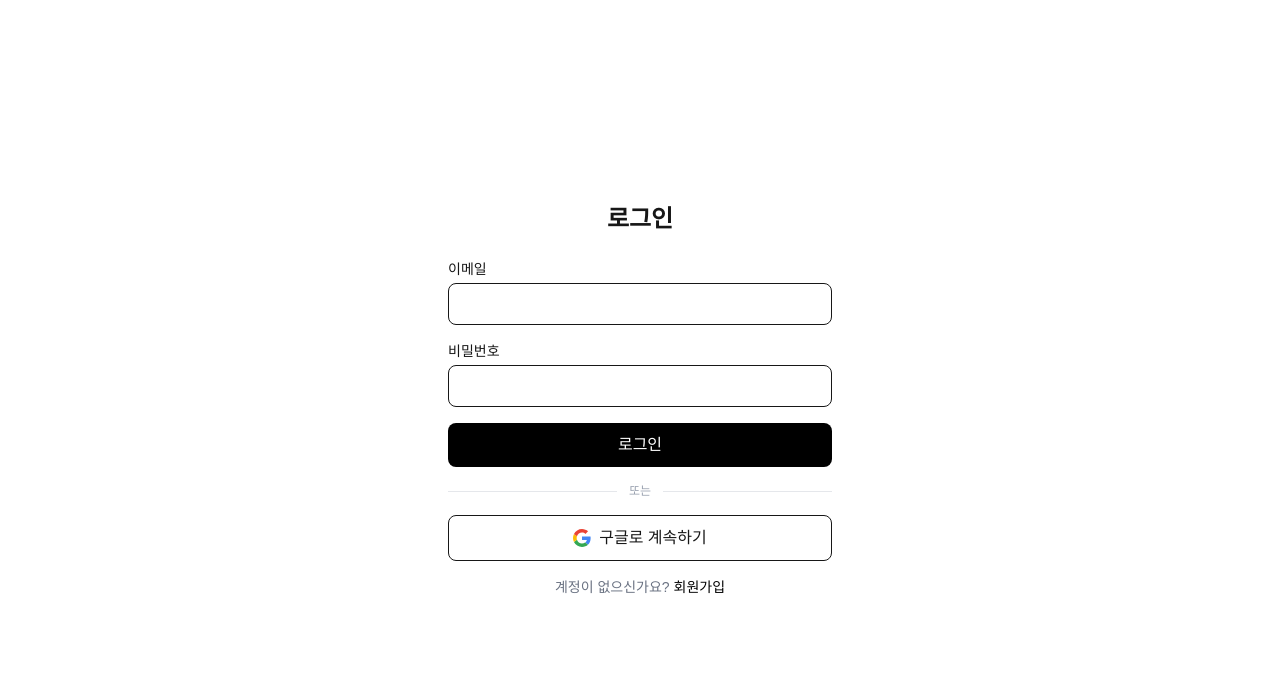
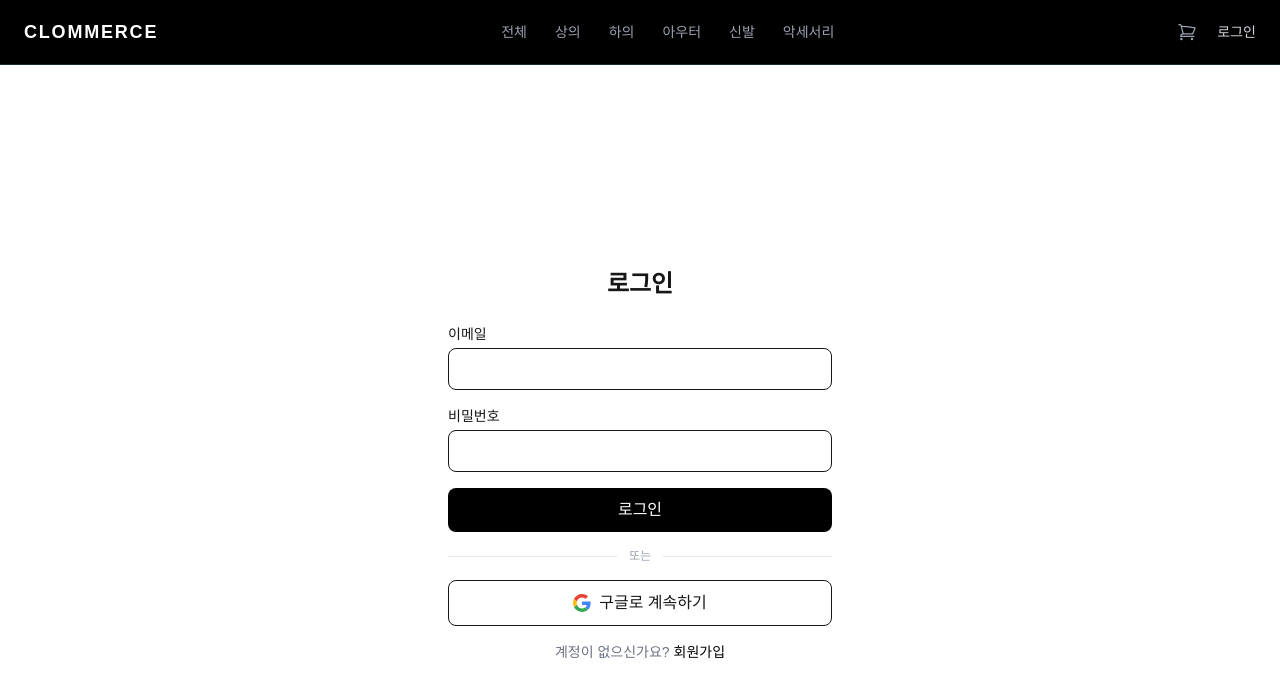
Before and after one commit to wooktori/clommerce, a Next.js app: page /login in a window 1280 px wide. Shown: the top 698 px of the page. Built offline with nearby package versions, Linux system fonts and the light colour scheme; no server answers.

Commit message:
feat: 헤더 컴포넌트 구현 (로고, 카테고리, 장바구니, 유저 메뉴)

```diff
--- a/src/app/layout.tsx
+++ b/src/app/layout.tsx
@@ -3,6 +3,7 @@ import { Geist, Geist_Mono } from "next/font/google";
 import "./globals.css";
 import { AuthProvider } from "@/providers/AuthProvider";
 import { QueryProvider } from "@/providers/QueryProvider";
+import Header from "@/components/layout/Header";
 
 const geistSans = Geist({
   variable: "--font-geist-sans",
@@ -27,11 +28,15 @@ export default function RootLayout({
   return (
     <html
       lang="ko"
+      trancy-version="7.8.7"
       className={`${geistSans.variable} ${geistMono.variable} h-full antialiased`}
     >
       <body className="min-h-full flex flex-col">
         <QueryProvider>
-          <AuthProvider>{children}</AuthProvider>
+          <AuthProvider>
+            <Header />
+            {children}
+          </AuthProvider>
         </QueryProvider>
       </body>
     </html>
--- /dev/null
+++ b/src/components/layout/Header.tsx
@@ -0,0 +1,133 @@
+"use client";
+
+import Link from "next/link";
+import { useEffect, useRef, useState } from "react";
+import { useAuth } from "@/providers/AuthProvider";
+import { logout } from "@/services/auth";
+
+const CATEGORIES = ["전체", "상의", "하의", "아우터", "신발", "악세서리"];
+
+export default function Header() {
+  const { user, profile, loading } = useAuth();
+  const [menuOpen, setMenuOpen] = useState(false);
+  const menuRef = useRef<HTMLDivElement>(null);
+
+  useEffect(() => {
+    function handleClickOutside(e: MouseEvent) {
+      if (menuRef.current && !menuRef.current.contains(e.target as Node)) {
+        setMenuOpen(false);
+      }
+    }
+    document.addEventListener("mousedown", handleClickOutside);
+    return () => document.removeEventListener("mousedown", handleClickOutside);
+  }, []);
+
+  const isSeller = profile?.isSeller;
+
+  return (
+    <header className="sticky top-0 z-50 bg-black text-white border-b border-gray-800">
+      <div className="max-w-7xl mx-auto px-6 h-16 flex items-center justify-between">
+        {/* 로고 */}
+        <Link href="/" className="text-lg font-bold tracking-widest shrink-0">
+          CLOMMERCE
+        </Link>
+
+        {/* 카테고리 */}
+        <nav className="hidden md:flex items-center gap-7">
+          {CATEGORIES.map((cat) => (
+            <Link
+              key={cat}
+              href={cat === "전체" ? "/" : `/?category=${encodeURIComponent(cat)}`}
+              className="text-sm text-gray-400 hover:text-white transition-colors"
+            >
+              {cat}
+            </Link>
+          ))}
+        </nav>
+
+        {/* 우측 영역 */}
+        <div className="flex items-center gap-5">
+          {loading ? (
+            <div className="h-3 w-16 bg-gray-700 rounded animate-pulse" />
+          ) : (
+            <>
+              {!isSeller && (
+                <Link href="/buyer/cart" aria-label="장바구니">
+                  <CartIcon />
+                </Link>
+              )}
+
+              {user ? (
+                <div className="relative" ref={menuRef}>
+                  <button
+                    onClick={() => setMenuOpen((prev) => !prev)}
+                    className="text-sm text-gray-300 hover:text-white transition-colors"
+                  >
+                    {profile?.nickname ?? user.email}
+                  </button>
+                  {menuOpen && (
+                    <div className="absolute right-0 mt-3 w-36 bg-white text-black rounded shadow-xl py-1 text-sm">
+                      {isSeller ? (
+                        <Link
+                          href="/seller/products"
+                          className="block px-4 py-2 hover:bg-gray-50"
+                          onClick={() => setMenuOpen(false)}
+                        >
+                          상품 관리
+                        </Link>
+                      ) : (
+                        <Link
+                          href="/buyer/orders"
+                          className="block px-4 py-2 hover:bg-gray-50"
+                          onClick={() => setMenuOpen(false)}
+                        >
+                          구매 내역
+                        </Link>
+                      )}
+                      <hr className="my-1 border-gray-100" />
+                      <button
+                        onClick={async () => {
+                          setMenuOpen(false);
+                          await logout();
+                        }}
+                        className="w-full text-left px-4 py-2 hover:bg-gray-50 text-red-500"
+                      >
+                        로그아웃
+                      </button>
+                    </div>
+                  )}
+                </div>
+              ) : (
+                <Link
+                  href="/login"
+                  className="text-sm text-gray-300 hover:text-white transition-colors"
+                >
+                  로그인
+                </Link>
+              )}
+            </>
+          )}
+        </div>
+      </div>
+    </header>
+  );
+}
+
+function CartIcon() {
+  return (
+    <svg
+      xmlns="http://www.w3.org/2000/svg"
+      className="h-5 w-5 text-gray-400 hover:text-white transition-colors"
+      fill="none"
+      viewBox="0 0 24 24"
+      stroke="currentColor"
+      strokeWidth={1.5}
+    >
+      <path
+        strokeLinecap="round"
+        strokeLinejoin="round"
+        d="M2.25 3h1.386c.51 0 .955.343 1.087.835l.383 1.437M7.5 14.25a3 3 0 00-3 3h15.75m-12.75-3h11.218c1.121-2.3 2.1-4.684 2.924-7.138a60.114 60.114 0 00-16.536-1.84M7.5 14.25L5.106 5.272M6 20.25a.75.75 0 11-1.5 0 .75.75 0 011.5 0zm12.75 0a.75.75 0 11-1.5 0 .75.75 0 011.5 0z"
+      />
+    </svg>
+  );
+}
```
